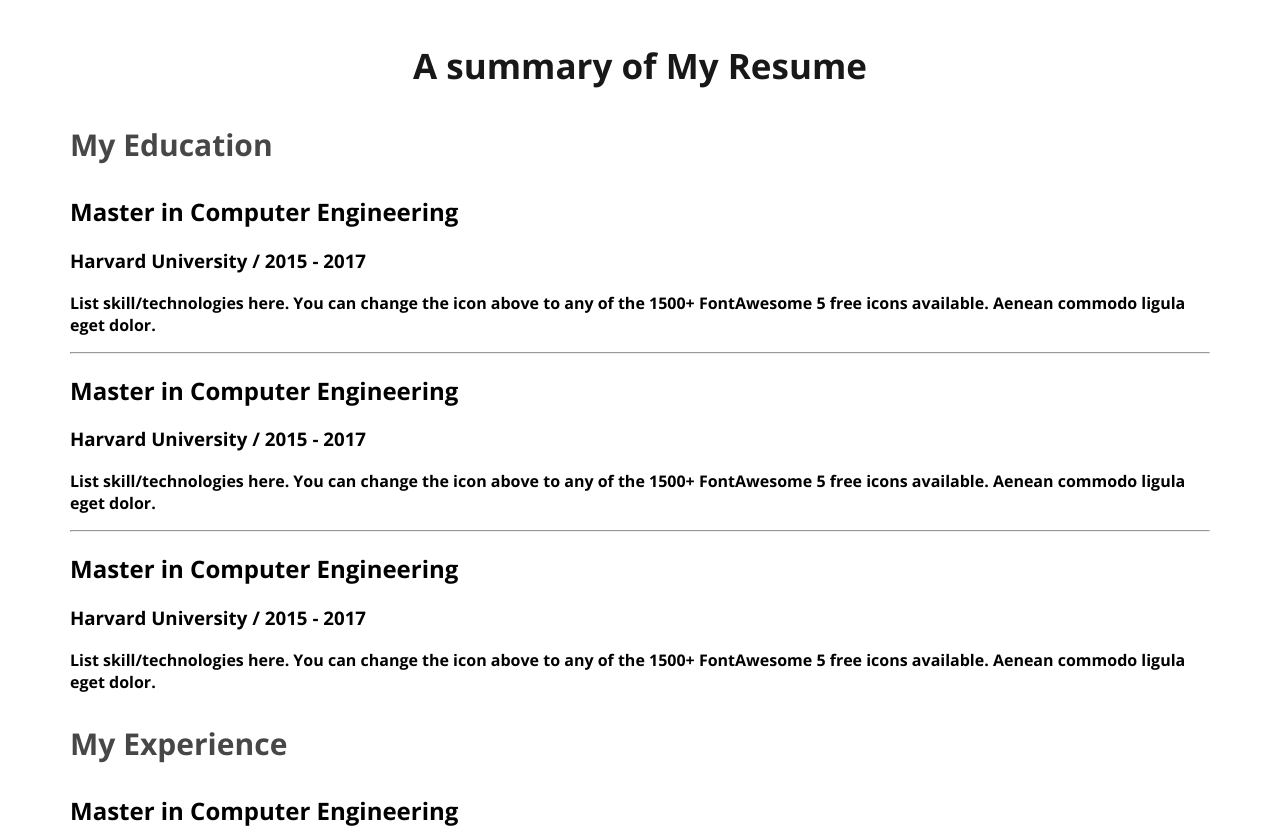
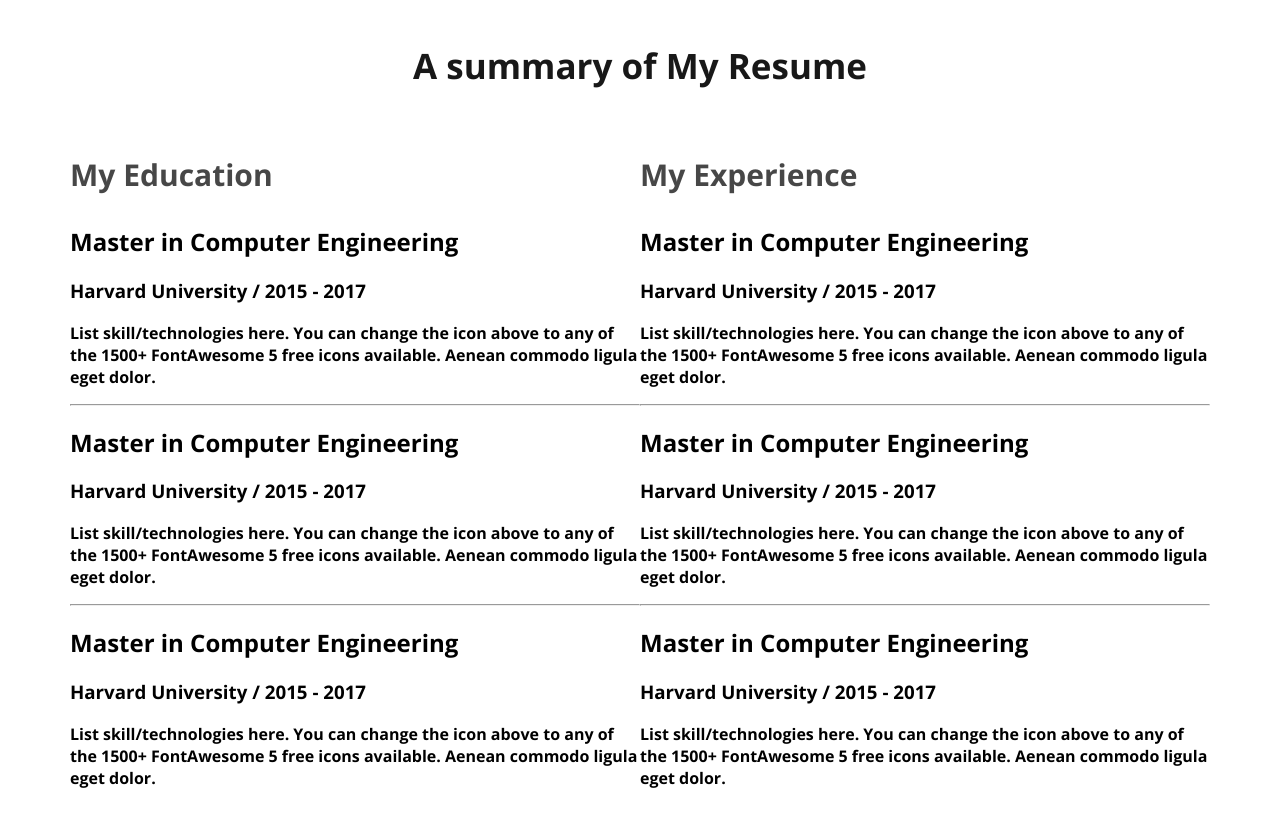
Before and after one commit to arifulislam12233/devoloper-protfolio, a plain HTML site: page index.html in a window 1280 px wide. Shown: the part 2380-3210 px from the top of the page. Drawn offline with nearby package versions, Linux system fonts and the light colour scheme.

Commit message:
resume content added

```diff
--- a/index.html
+++ b/index.html
@@ -86,28 +86,31 @@
                         <p class="skill-description">List skill/technologies here. You can change the icon above to any of the 1500+ FontAwesome 5 free icons available. Aenean commodo ligula eget dolor.</p>
                     </div>
                 </div>
+
             </section>
+            <!-- Resume section -->
             <section>
             <h3 class="section-title">A summary of My Resume</h3>
+
+            <div class="resume-container">
                 <div class="resume-column">
                     <h3 class="resume-column-title">My Education</h3>
-                </div>
-                <div class="resume-column">
-                    <div class="resume-iteam">
+
+                    <div class="resume-item">
                         <h2 class="resume-item-title">Master in Computer Engineering</h2>
                         <h3 class="resume-item-institute">Harvard University / 2015 - 2017</h3>
                         <p class="resume-item-description">List skill/technologies here. You can change the icon above
                             to any of the 1500+ FontAwesome 5 free icons available. Aenean commodo ligula eget dolor.</p>
                     </div>
                     <hr>
-                    <div class="resume-iteam">
+                    <div class="resume-item">
                         <h2 class="resume-item-title">Master in Computer Engineering</h2>
                         <h3 class="resume-item-institute">Harvard University / 2015 - 2017</h3>
                         <p class="resume-item-description">List skill/technologies here. You can change the icon above
                             to any of the 1500+ FontAwesome 5 free icons available. Aenean commodo ligula eget dolor.</p>
                     </div>
                     <hr>
-                    <div class="resume-iteam">
+                    <div class="resume-item">
                         <h2 class="resume-item-title">Master in Computer Engineering</h2>
                         <h3 class="resume-item-institute">Harvard University / 2015 - 2017</h3>
                         <p class="resume-item-description">List skill/technologies here. You can change the icon above
@@ -115,30 +118,33 @@
                     </div>
 
 
-
+                </div>
+                <div class="resume-column">
                     <h3 class="resume-column-title">My Experience</h3>
-                    <div class="resume-iteam">
+                    <div class="resume-item">
                         <h2 class="resume-item-title">Master in Computer Engineering</h2>
                         <h3 class="resume-item-institute">Harvard University / 2015 - 2017</h3>
                         <p class="resume-item-description">List skill/technologies here. You can change the icon above
                             to any of the 1500+ FontAwesome 5 free icons available. Aenean commodo ligula eget dolor.</p>
                     </div>
                     <hr>
-                        <div class="resume-iteam">
+                    <div class="resume-item">
                         <h2 class="resume-item-title">Master in Computer Engineering</h2>
                         <h3 class="resume-item-institute">Harvard University / 2015 - 2017</h3>
                         <p class="resume-item-description">List skill/technologies here. You can change the icon above
                             to any of the 1500+ FontAwesome 5 free icons available. Aenean commodo ligula eget dolor.</p>
                     </div>
                     <hr>
-                        <div class="resume-iteam">
+                    <div class="resume-item">
                         <h2 class="resume-item-title">Master in Computer Engineering</h2>
                         <h3 class="resume-item-institute">Harvard University / 2015 - 2017</h3>
                         <p class="resume-item-description">List skill/technologies here. You can change the icon above
                             to any of the 1500+ FontAwesome 5 free icons available. Aenean commodo ligula eget dolor.</p>
                     </div>
+
                 </div>
             </div>
+
             </section>
 
         </main>
--- a/styles/protfolio.css
+++ b/styles/protfolio.css
@@ -123,3 +123,6 @@ main section{
 font-size: 30px;
 font-weight: 700;
 }
+.resume-container{
+    display: flex;
+}
```
Lines whose indentation alone changed are shown as unchanged.
